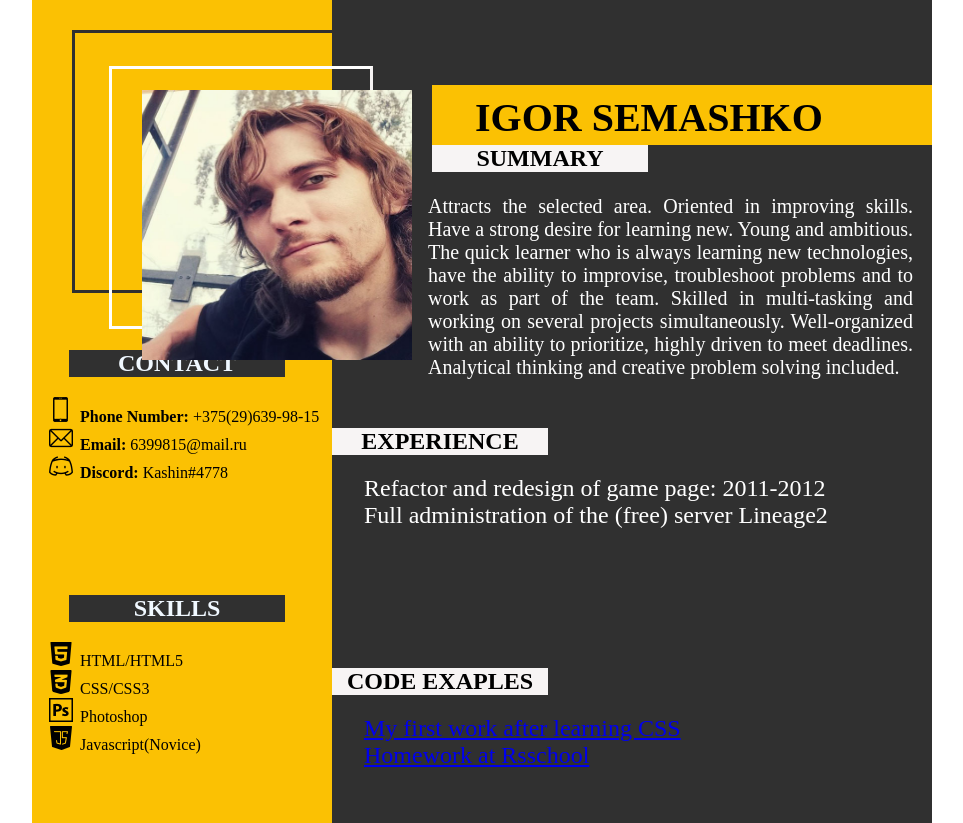
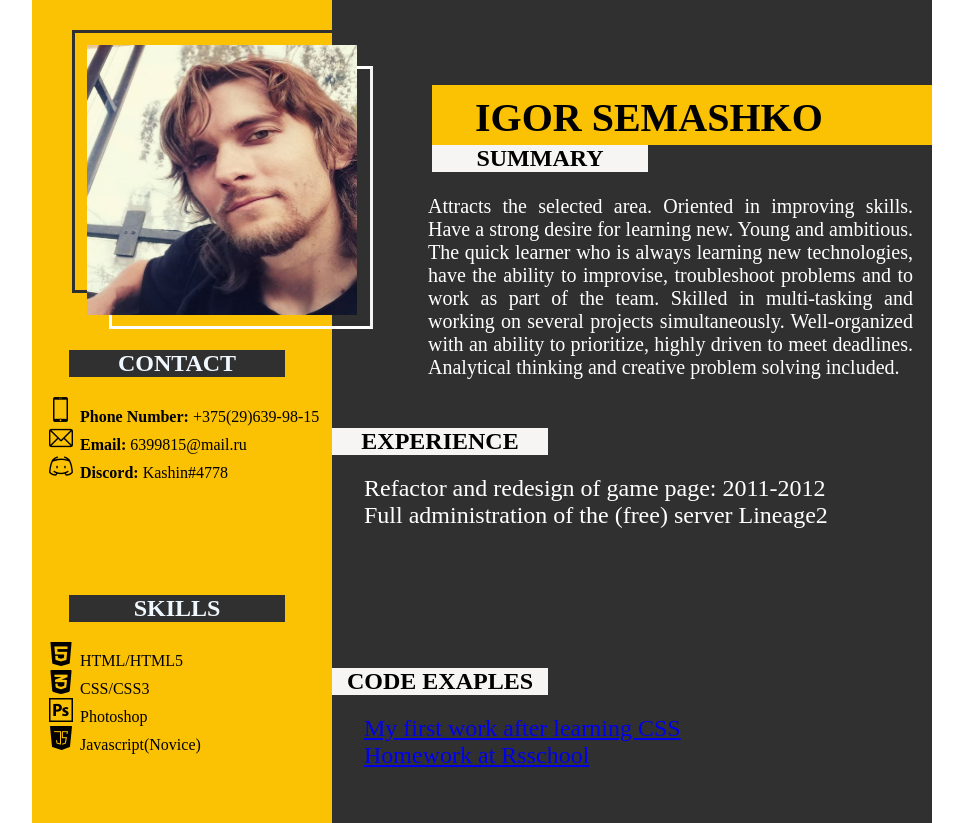
Before and after one commit to Kashin4/rsschool-cv-2021Q1-, a plain HTML site: page index.html in a window 1280 px wide. Shown: the top 823 px of the page, without its empty margins (158-1121 px from the left). Drawn offline with Linux system fonts and the light colour scheme; files whose address does not match are found by name.

Commit message:
feat: update html code

```diff
--- a/index.html
+++ b/index.html
@@ -9,7 +9,7 @@
 
 <body >
   <header>
-      <div class="foto">
+      <div>
         <img class="foto" src="images/foto.jpg" alt="My foto">
       </div>
       <div class="foto-design"></div>
```
